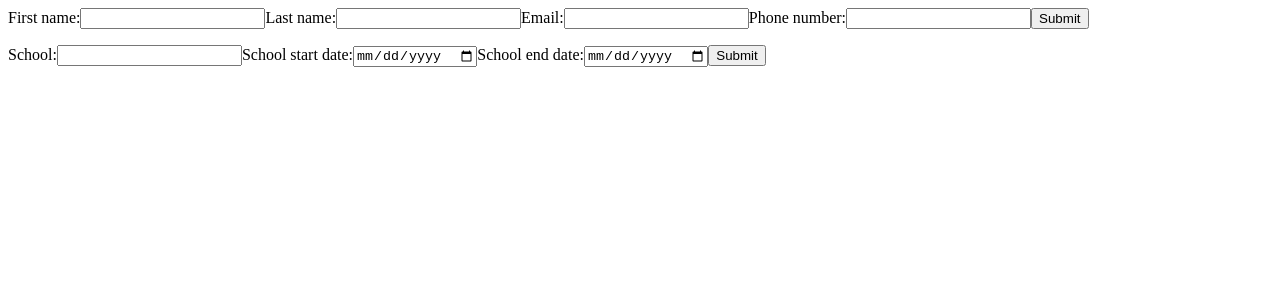
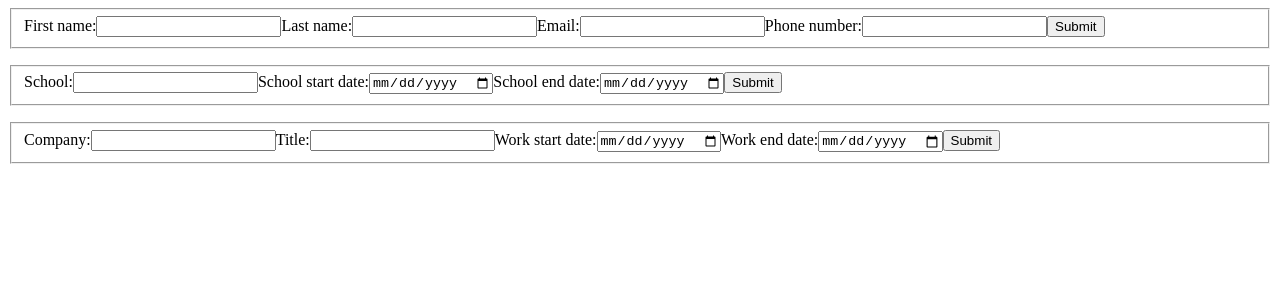
Before and after one commit to AlexCiobanu47/react-cv-application, a React (Create React App) app: page / in a window 1280 px wide. Shown: the top 300 px of the page. Built offline with nearby package versions, Linux system fonts and the light colour scheme.

Commit message:
Added basic work info input

```diff
--- a/src/App.js
+++ b/src/App.js
@@ -1,7 +1,7 @@
 import { Component } from "react";
 import EducationForm from "./EducationForm";
 import GeneralInformationForm from "./GeneralInformationForm";
-
+import WorkForm from "./WorkForm";
 class App extends Component {
 
   render(){
@@ -9,6 +9,7 @@ class App extends Component {
       <div className="App">
         <GeneralInformationForm/>
         <EducationForm/>
+        <WorkForm/>
       </div>
     );
   }
--- a/src/EducationForm.js
+++ b/src/EducationForm.js
@@ -30,8 +30,9 @@ class GeneralInformationForm extends Component{
     }
     render(){
         return(
-            <div>
+            <div className="Education">
                 <form onSubmit={this.onSubmitInfo}>
+                    <fieldset>
                         <label htmlFor="">School:</label>
                         <input
                             type = 'text'
@@ -48,6 +49,7 @@ class GeneralInformationForm extends Component{
                             onChange={this.handleSchoolEndDateChange}
                         />
                         <button type = 'submit'>Submit</button>
+                    </fieldset>
                 </form>
                 <EducationDisplay
                     school = {this.state.school}
--- a/src/GeneralInformationForm.js
+++ b/src/GeneralInformationForm.js
@@ -39,6 +39,7 @@ class GeneralInformationForm extends Component{
         return(
             <div>
                 <form onSubmit={this.onSubmitInfo}>
+                    <fieldset>
                         <label htmlFor="">First name:</label>
                         <input
                             type = 'text'
@@ -60,6 +61,7 @@ class GeneralInformationForm extends Component{
                             onChange={this.handlePhoneChange}
                         />
                         <button type = 'submit'>Submit</button>
+                    </fieldset>
                 </form>
                 <GeneralInformationDisplay
                     firstName = {this.state.firstName}
--- /dev/null
+++ b/src/WorkDisplay.js
@@ -0,0 +1,17 @@
+import React, {Component} from "react";
+
+class WorkDisplay extends Component{
+        render(){
+            return(
+                <div>
+                    <p>{this.props.company}</p>
+                    <p>{this.props.title}</p>
+                    <p>{this.props.workStartDate}</p>
+                    <p>{this.props.workEndDate}</p>
+                </div>
+            )
+        }
+
+}
+
+export default WorkDisplay;
--- /dev/null
+++ b/src/WorkForm.js
@@ -0,0 +1,76 @@
+import React , {Component} from "react";
+import WorkDisplay from "./WorkDisplay"
+class WorkForm extends Component{
+    constructor(){
+        super();
+
+        this.state = {
+            company: '',
+            title: '',
+            workStartDate: null,
+            workEndDate: null,
+        };
+    }
+    handleCompanyChange =(e) => {
+        this.setState({
+            company: e.target.value,
+        })
+    };
+    handleTitleChange = (e) =>{
+        this.setState({
+            title: e.target.value,
+        })
+    }
+    handleWorkStartDate = (e) =>{
+        this.setState({
+            workStartDate: e.target.value,
+        })
+    }
+    handleWorkEndDate = (e) =>{
+        this.setState({
+            workEndDate: e.target.value,
+        })
+    }
+    onSubmitInfo = (e) =>{
+        e.preventDefault();
+    }
+    render(){
+        return(
+            <div>
+                <form onSubmit={this.onSubmitInfo}>
+                    <fieldset>
+                        <label htmlFor="">Company:</label>
+                        <input
+                            type = 'text'
+                            onChange={this.handleCompanyChange}
+                        />
+                        <label htmlFor="">Title:</label>
+                        <input
+                            type = 'text'
+                            onChange={this.handleTitleChange}
+                        />
+                        <label htmlFor="">Work start date:</label>
+                        <input
+                            type = 'date'
+                            onChange={this.handleWorkStartDate}
+                        />
+                        <label htmlFor="">Work end date:</label>
+                        <input
+                            type = 'date'
+                            onChange={this.handleWorkEndDate}
+                        />
+                        <button type = 'submit'>Submit</button>
+                    </fieldset>
+                </form>
+                <WorkDisplay
+                    company = {this.state.company}
+                    title = {this.state.title}
+                    workStartDate = {this.state.workStartDate}
+                    workEndDate = {this.state.workEndDate}
+                />
+            </div>
+        )
+    }
+}
+
+export default WorkForm;
```
Lines whose indentation alone changed are shown as unchanged.
